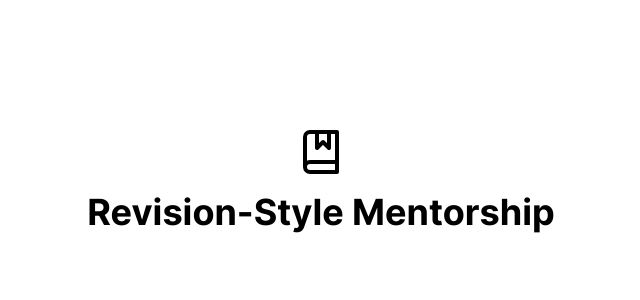
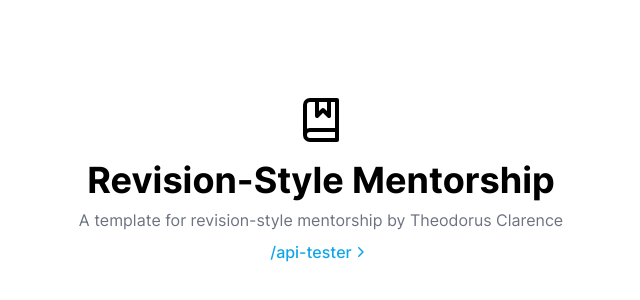
Before and after one commit to shrall/revision-mentorship, a Next.js app: page / in a window 1280 px wide. Shown: the part 220-520 px from the top of the page, without its empty margins (319-959 px from the left). Built offline with nearby package versions, Linux system fonts and the light colour scheme.

Commit message:
feat: add api tester link on home

```diff
--- a/src/pages/api-tester.tsx
+++ b/src/pages/api-tester.tsx
@@ -11,12 +11,12 @@ import Seo from '@/components/Seo';
 export default function ApiTesterPage() {
   return (
     <Layout>
-      <Seo templateTitle='ApiTester' />
+      <Seo templateTitle='API Tester' />
 
       <main>
         <section className=''>
           <div className='layout min-h-screen py-20'>
-            <h1>Api Tester</h1>
+            <h1>API Tester</h1>
 
             <GetProductsTester />
             <GetSingleProductTester />
--- a/src/pages/index.tsx
+++ b/src/pages/index.tsx
@@ -2,6 +2,8 @@ import { BookMarked } from 'lucide-react';
 import * as React from 'react';
 
 import Layout from '@/components/layout/Layout';
+import ArrowLink from '@/components/links/ArrowLink';
+import PrimaryLink from '@/components/links/PrimaryLink';
 import Seo from '@/components/Seo';
 
 export default function HomePage() {
@@ -15,6 +17,12 @@ export default function HomePage() {
           <div className='layout relative flex min-h-screen flex-col items-center justify-center py-12 text-center'>
             <BookMarked size={48} />
             <h1 className='mt-4'>Revision-Style Mentorship</h1>
+            <p className='mt-2 text-gray-500'>
+              A template for revision-style mentorship by Theodorus Clarence
+            </p>
+            <ArrowLink as={PrimaryLink} className='mt-2' href='/api-tester'>
+              /api-tester
+            </ArrowLink>
           </div>
         </section>
       </main>
```
